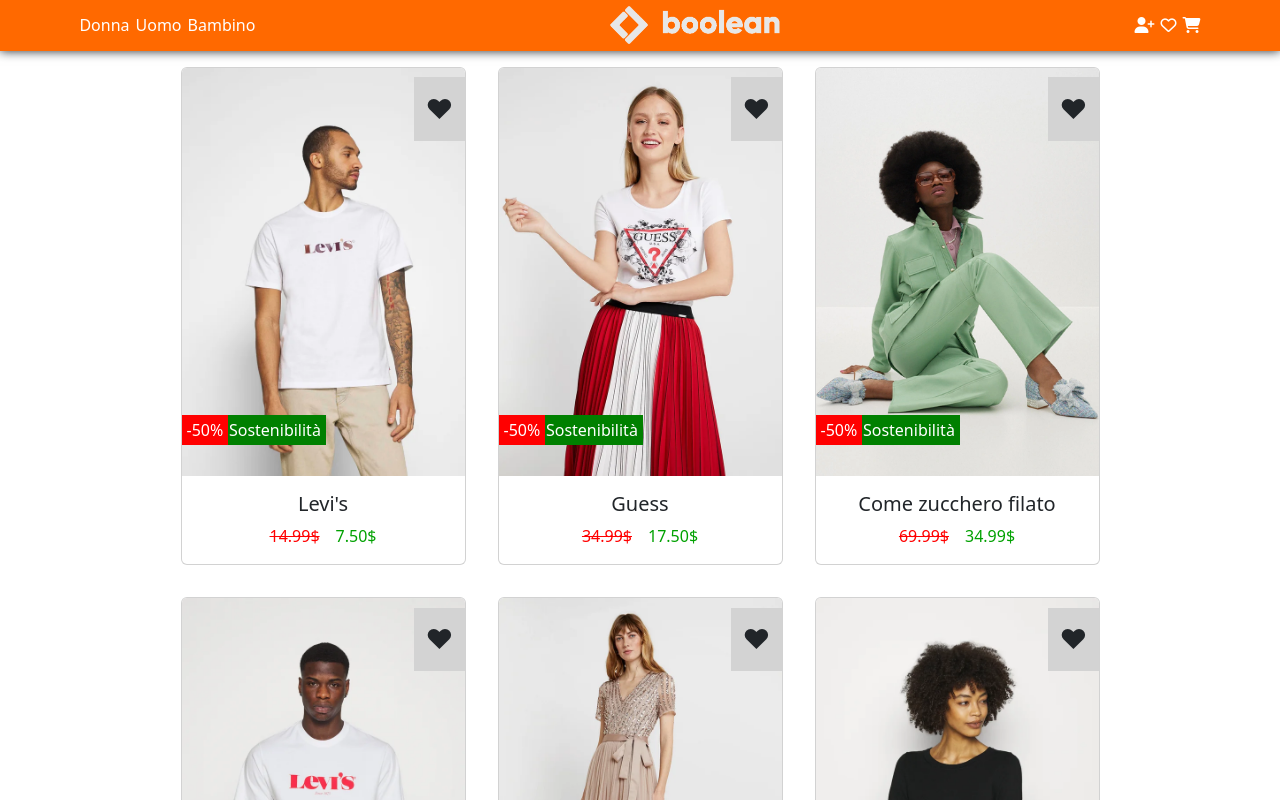
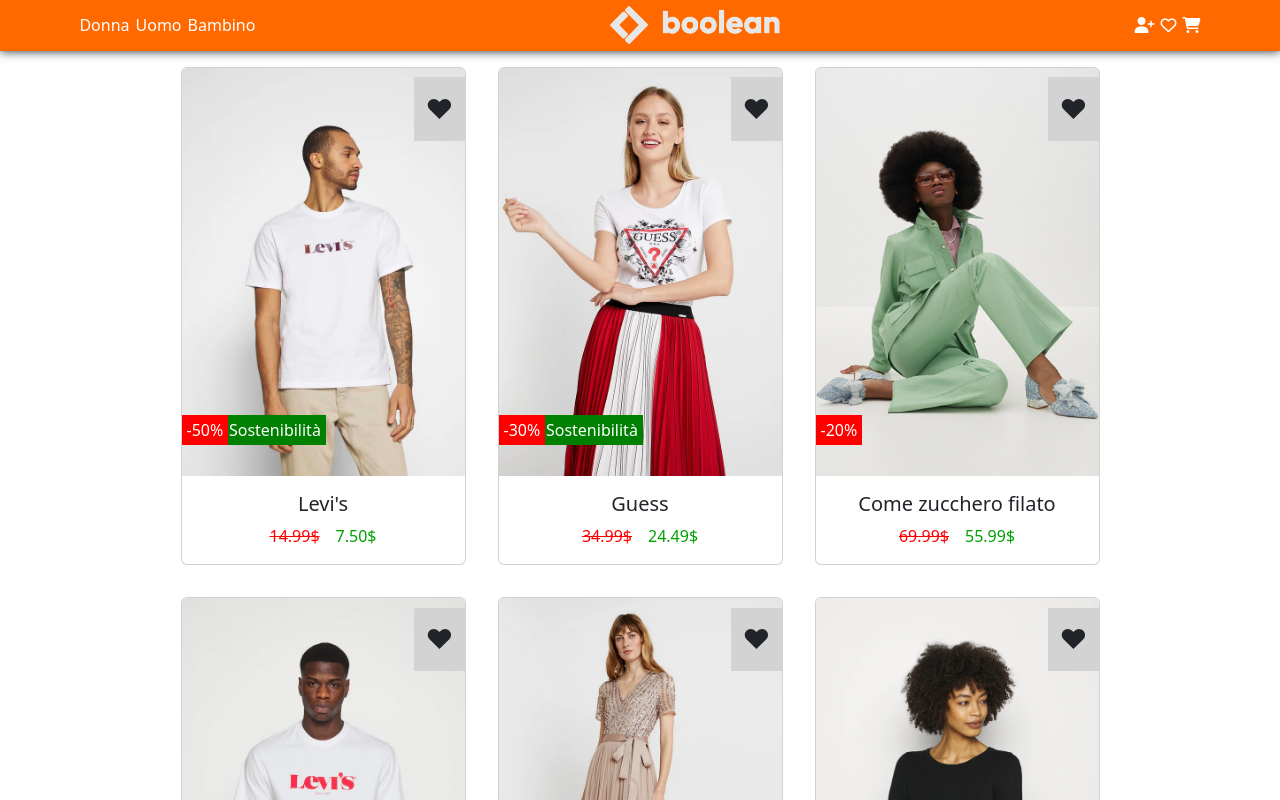
Before and after one commit to Giovanni-Cattaneo/vite-boolando, a Vue app: page / in a window 1280 px wide. Shown: the top 800 px of the page. Built offline with nearby package versions, Linux system fonts and the light colour scheme; data requests are answered from the project's data file.

Commit message:
edit badges in db.jos, add v-if in appcard

```diff
--- a/src/components/appCard.vue
+++ b/src/components/appCard.vue
@@ -43,7 +43,7 @@
                 <!-- utiizziamo le props coem variabili per l'inserimento nelle card -->
                 <h5>{{ brand }}</h5>
                 <span class="price">{{ price }}$</span>
-                <span class="realPrice">{{ (price * discount).toFixed(2) }}$</span>
+                <span class="realPrice" v-if="discount !== 0">{{ (price * discount).toFixed(2) }}$</span>
 
             </div>
 
--- a/src/db.json
+++ b/src/db.json
@@ -31,7 +31,7 @@
             "brand": "Guess",
             "model": "Roses Tee",
             "price": 34.99,
-            "discount": 0.5,
+            "discount": 0.7,
             "image": "../public/2.webp",
             "altImage": "../public/2b.webp",
             "originalImage": "../public/2.webp",
@@ -48,7 +48,7 @@
                 },
                 {
                     "type": "discount",
-                    "value": "-50%"
+                    "value": "-30%"
                 }
             ]
         },
@@ -57,7 +57,7 @@
             "brand": "Come zucchero filato",
             "model": "Voglia di colori pastello",
             "price": 69.99,
-            "discount": 0.5,
+            "discount": 0.8,
             "image": "../public/3.webp",
             "altImage": "../public/3b.webp",
             "originalImage": "../public/3.webp",
@@ -69,12 +69,8 @@
             ],
             "badges": [
                 {
-                    "type": "tag",
-                    "value": "Sostenibilità"
-                },
-                {
                     "type": "discount",
-                    "value": "-50%"
+                    "value": "-20%"
                 }
             ]
         },
@@ -83,7 +79,7 @@
             "brand": "Levi's",
             "model": "TEE UNISEX",
             "price": 12.99,
-            "discount": 0.5,
+            "discount": 0.4,
             "image": "../public/4.webp",
             "altImage": "../public/4b.webp",
             "originalImage": "../public/4.webp",
@@ -100,7 +96,7 @@
                 },
                 {
                     "type": "discount",
-                    "value": "-50%"
+                    "value": "-60%"
                 }
             ]
         },
@@ -109,7 +105,7 @@
             "brand": "Maya deluce",
             "model": "Stripe Bodice",
             "price": 29.99,
-            "discount": 0.5,
+            "discount": 0.9,
             "image": "../public/5.webp",
             "altImage": "../public/5b.webp",
             "originalImage": "../public/5.webp",
@@ -121,12 +117,8 @@
             ],
             "badges": [
                 {
-                    "type": "tag",
-                    "value": "Sostenibilità"
-                },
-                {
                     "type": "discount",
-                    "value": "-50%"
+                    "value": "-10%"
                 }
             ]
         },
@@ -135,7 +127,7 @@
             "brand": "Esprit",
             "model": "Maglione Black",
             "price": 24.99,
-            "discount": 0.5,
+            "discount": 0.45,
             "image": "../public/6.webp",
             "altImage": "../public/6b.webp",
             "originalImage": "../public/6.webp",
@@ -152,7 +144,7 @@
                 },
                 {
                     "type": "discount",
-                    "value": "-50%"
+                    "value": "-55%"
                 }
             ]
         }
```
